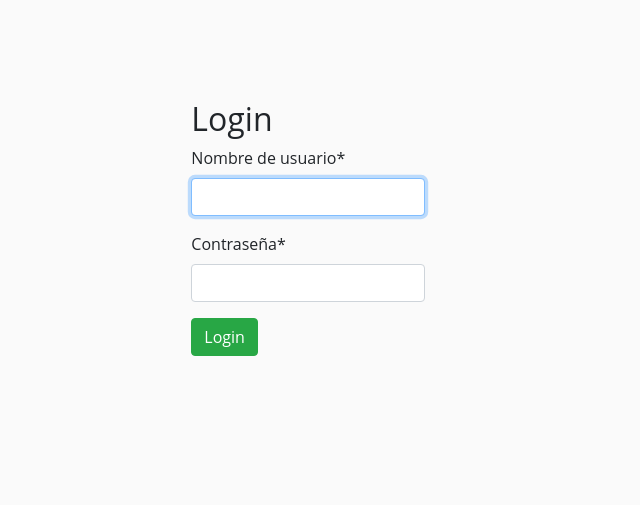
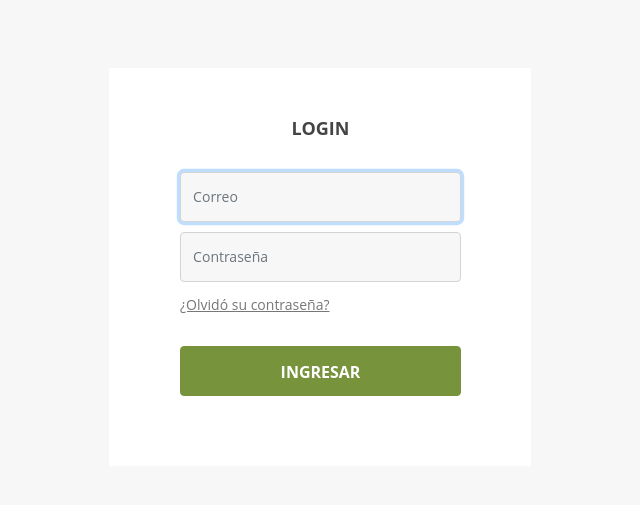
Before and after one commit to vanessaperez/EIA-EP4793, a Django app: page / in a window 1280 px wide. Shown: the top 505 px of the page, without its empty margins (320-960 px from the left). Run offline with Django 3.2, Linux system fonts and the light colour scheme; some libraries are stand-ins or nearby versions.

Commit message:
Nuevo Login, se agregó al archivo de requerimientos django widget tweaks

```diff
--- a/eia/settings.py
+++ b/eia/settings.py
@@ -44,6 +44,7 @@ INSTALLED_APPS = [
     'users',
     'crispy_forms',
     'document',
+    'widget_tweaks',
 ]
 
 
--- a/requirements.txt
+++ b/requirements.txt
@@ -15,3 +15,4 @@ typed-ast==1.1.0
 urllib3==1.24
 wrapt==1.10.11
 django-crispy-forms==1.7.2
+django-widget-tweaks==1.4.3
--- a/static/css/custom.css
+++ b/static/css/custom.css
@@ -236,3 +236,59 @@ a.article:hover {
     background-color: #77933c;
     color: #fcfcfc;
 }
+
+/* Login */
+
+body#LoginForm{ background-color: #f7f7f7; background-repeat:no-repeat; background-position:center; background-size:cover; padding:10px;}
+
+.form-heading { color:#fff; font-size:23px;}
+.panel h2{ color:#444444; font-size:18px; margin:0 0 8px 0;}
+.panel p { color:#777777; font-size:14px; margin-bottom:30px; line-height:24px;}
+.login-form .form-control {
+  background: #f7f7f7 none repeat scroll 0 0;
+  border: 1px solid #d4d4d4;
+  border-radius: 4px;
+  font-size: 14px;
+  height: 50px;
+  line-height: 50px;
+}
+.main-div {
+  background: #ffffff none repeat scroll 0 0;
+  border-radius: 2px;
+  margin: 10px auto 30px;
+  max-width: 38%;
+  padding: 50px 70px 70px 71px;
+}
+
+.login-form .form-group {
+  margin-bottom:10px;
+}
+.login-form{ text-align:center;}
+.forgot a {
+  color: #777777;
+  font-size: 14px;
+  text-decoration: underline;
+}
+.login-form  .btn.btn-primary {
+  background: #77933c none repeat scroll 0 0 !important;
+  border-color: #77933c;
+  color: #ffffff;
+  font-size: 16px;
+  width: 100%;
+  height: 50px;
+  line-height: 50px;
+  padding: 0;
+}
+.forgot {
+  text-align: left; margin-bottom:30px;
+}
+.botto-text {
+  color: #ffffff;
+  font-size: 14px;
+  margin: auto;
+}
+.login-form .btn.btn-primary.reset {
+  background: #77933c none repeat scroll 0 0;
+}
+.back { text-align: left; margin-top:10px;}
+.back a {color: #444444; font-size: 13px;text-decoration: none;}
--- a/templates/registration/login.html
+++ b/templates/registration/login.html
@@ -1,5 +1,6 @@
 {% load static %}
 {% load crispy_forms_tags %}
+{% load widget_tweaks %}
 
 <!DOCTYPE html>
 <html lang="en">
@@ -8,39 +9,65 @@
     <meta name="viewport" content="width=device-width, initial-scale=1.0">
     <meta http-equiv="X-UA-Compatible" content="IE=edge">
 
-     <!-- Bootstrap CSS CDN -->
-    <link rel="stylesheet" href="https://stackpath.bootstrapcdn.com/bootstrap/4.1.0/css/bootstrap.min.css" integrity="sha384-9gVQ4dYFwwWSjIDZnLEWnxCjeSWFphJiwGPXr1jddIhOegiu1FwO5qRGvFXOdJZ4" crossorigin="anonymous">
-    <!-- Scrollbar Custom CSS -->
-    <link rel="stylesheet" href="https://cdnjs.cloudflare.com/ajax/libs/malihu-custom-scrollbar-plugin/3.1.5/jquery.mCustomScrollbar.min.css">
+{#     <!-- Bootstrap CSS CDN -->#}
+{#    <link rel="stylesheet" href="https://stackpath.bootstrapcdn.com/bootstrap/4.1.0/css/bootstrap.min.css" integrity="sha384-9gVQ4dYFwwWSjIDZnLEWnxCjeSWFphJiwGPXr1jddIhOegiu1FwO5qRGvFXOdJZ4" crossorigin="anonymous">#}
+{#    <!-- Scrollbar Custom CSS -->#}
+{#    <link rel="stylesheet" href="https://cdnjs.cloudflare.com/ajax/libs/malihu-custom-scrollbar-plugin/3.1.5/jquery.mCustomScrollbar.min.css">#}
+{##}
+{#    <!-- Font Awesome Icons -->#}
+{#    <link rel="stylesheet" href="https://use.fontawesome.com/releases/v5.5.0/css/all.css" integrity="sha384-B4dIYHKNBt8Bc12p+WXckhzcICo0wtJAoU8YZTY5qE0Id1GSseTk6S+L3BlXeVIU" crossorigin="anonymous">#}
+{##}
+{#    <!-- Font Awesome JS -->#}
+{#    <script defer src="https://use.fontawesome.com/releases/v5.0.13/js/solid.js" integrity="sha384-tzzSw1/Vo+0N5UhStP3bvwWPq+uvzCMfrN1fEFe+xBmv1C/AtVX5K0uZtmcHitFZ" crossorigin="anonymous"></script>#}
+{#    <script defer src="https://use.fontawesome.com/releases/v5.0.13/js/fontawesome.js" integrity="sha384-6OIrr52G08NpOFSZdxxz1xdNSndlD4vdcf/q2myIUVO0VsqaGHJsB0RaBE01VTOY" crossorigin="anonymous"></script>#}
 
-    <!-- Font Awesome Icons -->
-    <link rel="stylesheet" href="https://use.fontawesome.com/releases/v5.5.0/css/all.css" integrity="sha384-B4dIYHKNBt8Bc12p+WXckhzcICo0wtJAoU8YZTY5qE0Id1GSseTk6S+L3BlXeVIU" crossorigin="anonymous">
 
-    <!-- Font Awesome JS -->
-    <script defer src="https://use.fontawesome.com/releases/v5.0.13/js/solid.js" integrity="sha384-tzzSw1/Vo+0N5UhStP3bvwWPq+uvzCMfrN1fEFe+xBmv1C/AtVX5K0uZtmcHitFZ" crossorigin="anonymous"></script>
-    <script defer src="https://use.fontawesome.com/releases/v5.0.13/js/fontawesome.js" integrity="sha384-6OIrr52G08NpOFSZdxxz1xdNSndlD4vdcf/q2myIUVO0VsqaGHJsB0RaBE01VTOY" crossorigin="anonymous"></script>
+<!------ Include the above in your HEAD tag ---------->
 
+ <link href="//maxcdn.bootstrapcdn.com/bootstrap/4.1.1/css/bootstrap.min.css" rel="stylesheet" id="bootstrap-css">
+<script src="//maxcdn.bootstrapcdn.com/bootstrap/4.1.1/js/bootstrap.min.js"></script>
+<script src="//cdnjs.cloudflare.com/ajax/libs/jquery/3.2.1/jquery.min.js"></script>
     <!-- Our Custom CSS -->
     <link rel="stylesheet" href="{% static 'css/custom.css' %}">
 
     <title>{% block title %}Login{% endblock title %}</title>
 
 </head>
-<body>
-            {% block content %}
-                <div class="login row justify-content-center">
-                    <div class="login">
-                        <h2>Login</h2>
-                        <form method="post">
-                          {% csrf_token %}
-                          {{ form|crispy }}
-                          <button type="submit" class="btn btn-success">Login</button>
-                        </form>
+<body  id="LoginForm">
+    {% block content %}
+
+        <div class="container">
+            <br>
+            <br>
+            <div class="login-form">
+                <div class="main-div">
+                <div class="panel">
+                   <h2 class="font-weight-bold">LOGIN</h2>
+                    <br>
+                   </div>
+
+                    <form  method="POST">
+                        {% csrf_token %}
+                    <div class="form-group">
+                      {% render_field form.username placeholder='Correo' class="form-control" %}
                     </div>
-                    <div class="col-2"></div>
+
+                    <div class="form-group">
+                      {% render_field form.password placeholder='Contraseña' class="form-control" %}
+                    </div>
+
+                        <div class="forgot">
+                        <a href="reset.html">¿Olvidó su contraseña?</a>
                 </div>
-            {% endblock %}
+                        <button type="submit" class="btn btn-primary font-weight-bold">INGRESAR</button>
+                    </form>
+            </div>
+        </div>
+
+
+    {% endblock %}
 </body>
+</html>
 
 
 
--- a/users/forms.py
+++ b/users/forms.py
@@ -2,6 +2,7 @@ from django import forms
 from django.contrib.auth.forms import UserCreationForm, UserChangeForm
 from django.utils.translation import gettext_lazy as _
 from .models import CustomUser
+from django.forms import TextInput
 
 
 class CustomUserCreationForm(UserCreationForm):
@@ -12,7 +13,10 @@ class CustomUserCreationForm(UserCreationForm):
             'first_name': _('Nombre'),
             'last_name': _('Apellido'),
             'email': _('Correo'),
-            'doc_identidad': _('Documento Identidad')
+            'doc_identidad': _('Cédula de Identidad')
+        }
+        widgets = {
+            'doc_identidad': TextInput(attrs={'placeholder': 'V-12345678'}),
         }
 
 
```
Also changed, not shown: templates/signup.html (+7 -3 lines), users/models.py (+10 -1 lines).
